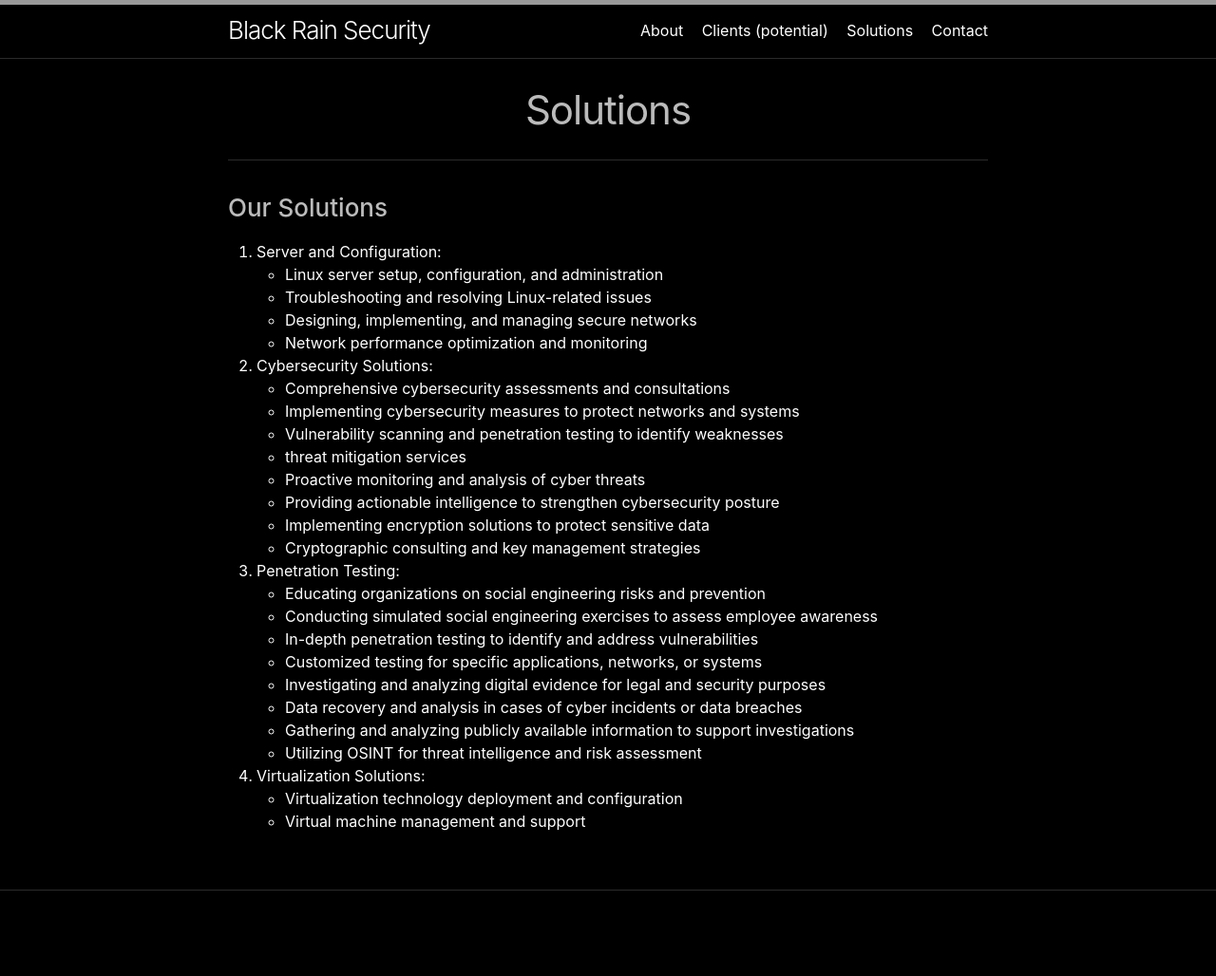
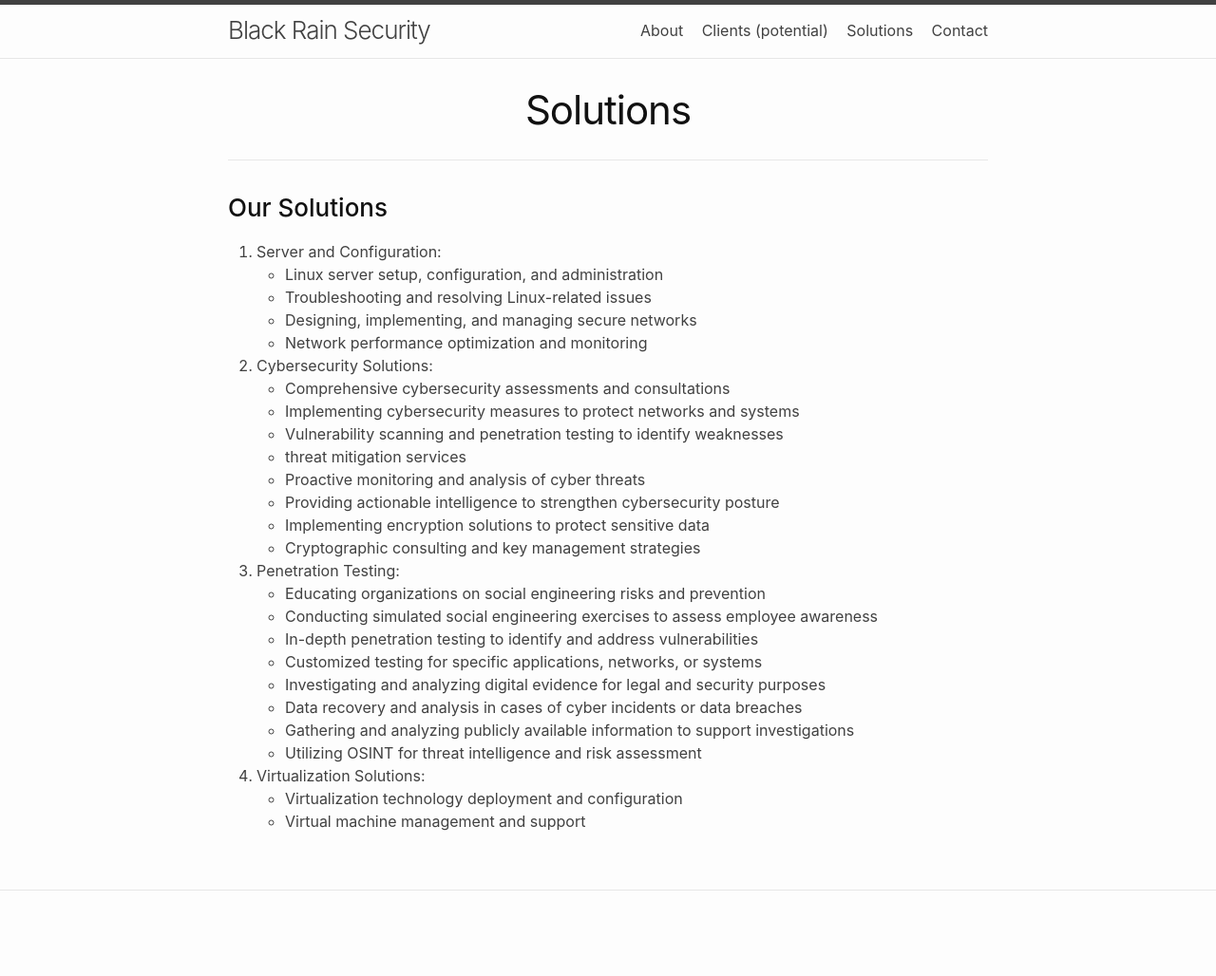
Before and after one commit to BlackRainSecurity/blackrainsecurity.github.io, a Jekyll site: the page built from solutions.markdown, in a window 1280 px wide. Shown: the whole page at 95% size. Built offline with Jekyll 4.4.1, drawn with Linux system fonts in a browser that asks for light colours.

Commit message:
Revert theme

```diff
--- a/_config.yml
+++ b/_config.yml
@@ -11,7 +11,6 @@ plugins:
   - jekyll-feed
 
 minima:
-  skin: dark
   nav_pages:
     - index.markdown
     - about.markdown
--- a/_sass/minima/custom-variables.scss
+++ b/_sass/minima/custom-variables.scss
@@ -1,5 +1,5 @@
 // Placeholder to allow overriding predefined variables smoothly.
 
-$background-color: #000;
-$text-color: #fff;
-$site-title-color: #fff
+// $background-color: #000;
+// $text-color: #fff;
+// $site-title-color: #fff
```
